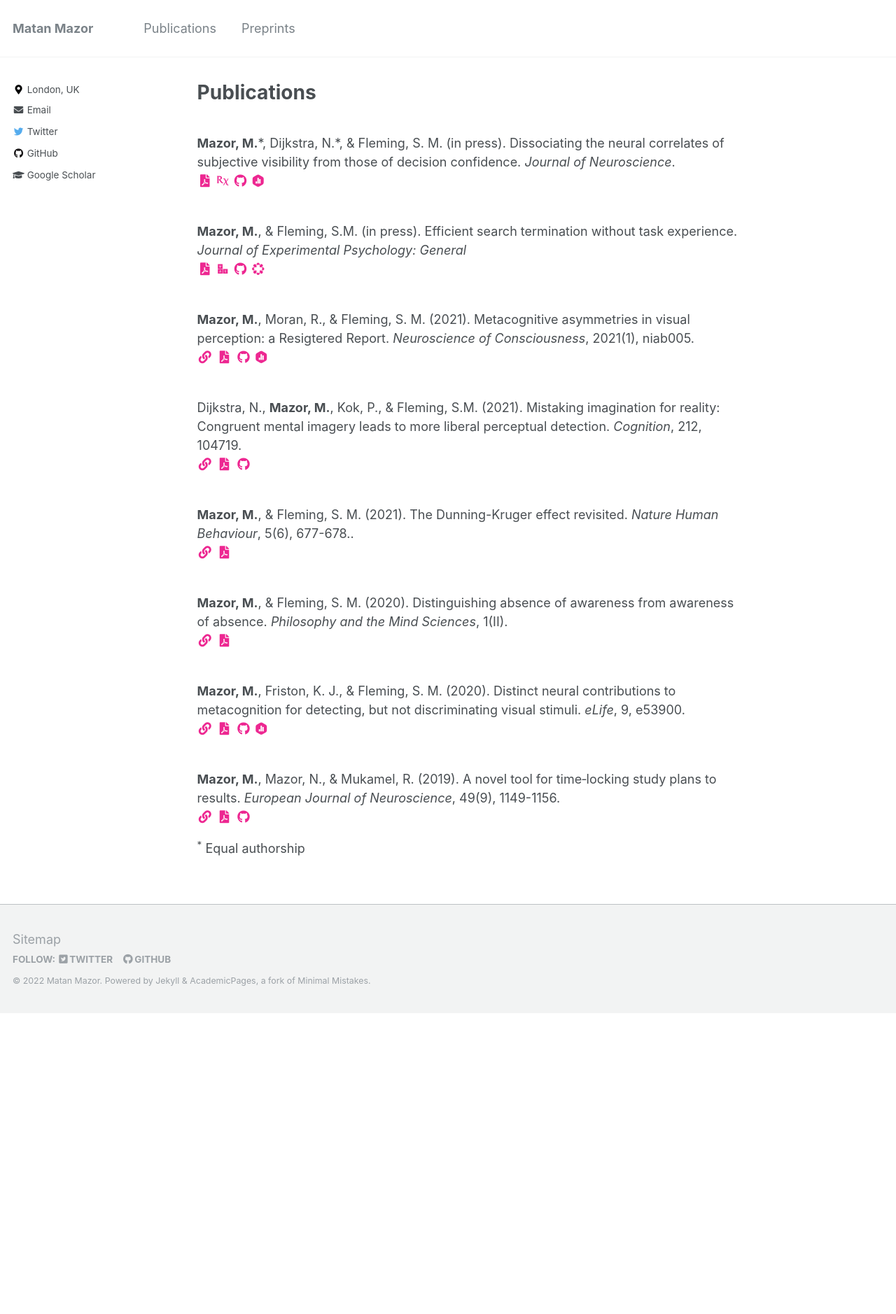
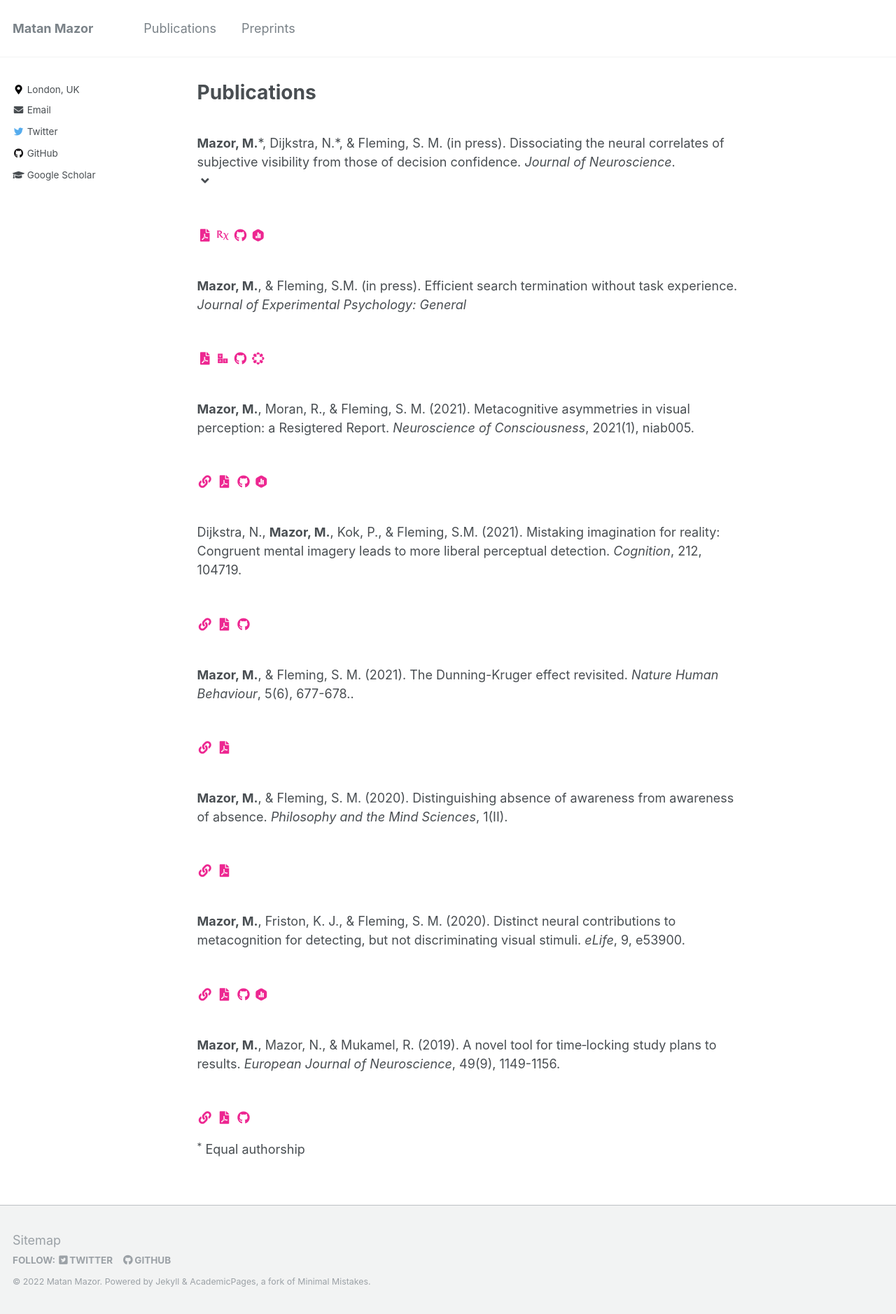
Before and after one commit to matanmazor/matanmazor.github.io, a Jekyll site: the page built from _pages/publications.md, in a window 1280 px wide. Shown: the whole page at 70% size. Built offline with Jekyll 4.4.1, drawn with Linux system fonts in a browser that asks for light colours; some web fonts are replaced; before the commit the page ends 1448 px from its top, so only the background shows below that.

```diff
--- a/_includes/archive-single.html
+++ b/_includes/archive-single.html
@@ -54,16 +54,18 @@
       {% endif %}
 
       <!-- citation and icon code -->
+	  <p>
       {% if post.citation %}
         {{ post.citation }}
       {% endif %}
 	  {% if post.summary_paragraph %}
 	  <label for="{{ post.id }}"><i class="fas fa-fw fa-angle-down zoom" aria-hidden="true"></i></label>
-	  <input id="{{ post.id }}" type="checkbox">
+	  <input id="{{ post.id }}" type="checkbox"> </p>
 	  <div class="description">
 	  <p class="archive__item-excerpt" itemprop="description">{{ post.summary_paragraph | markdownify }}</p>
 	  </div>
-
+	  {% else %}
+	  </p>
       {% endif %}
 
 	  <br>
```
Also changed, not shown: _publications/2022-01-01-dissociating.md (+1 -1 lines).
